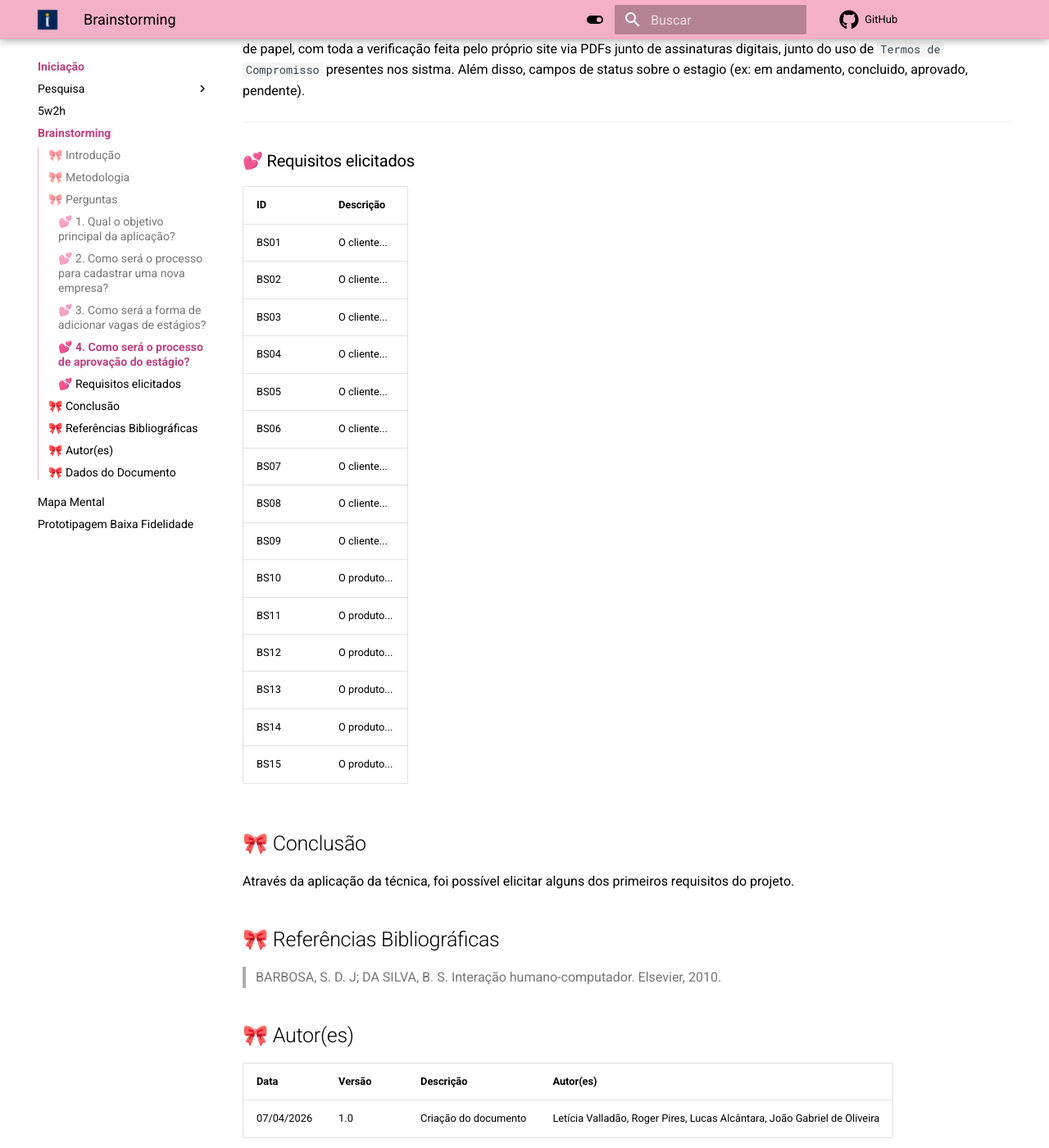
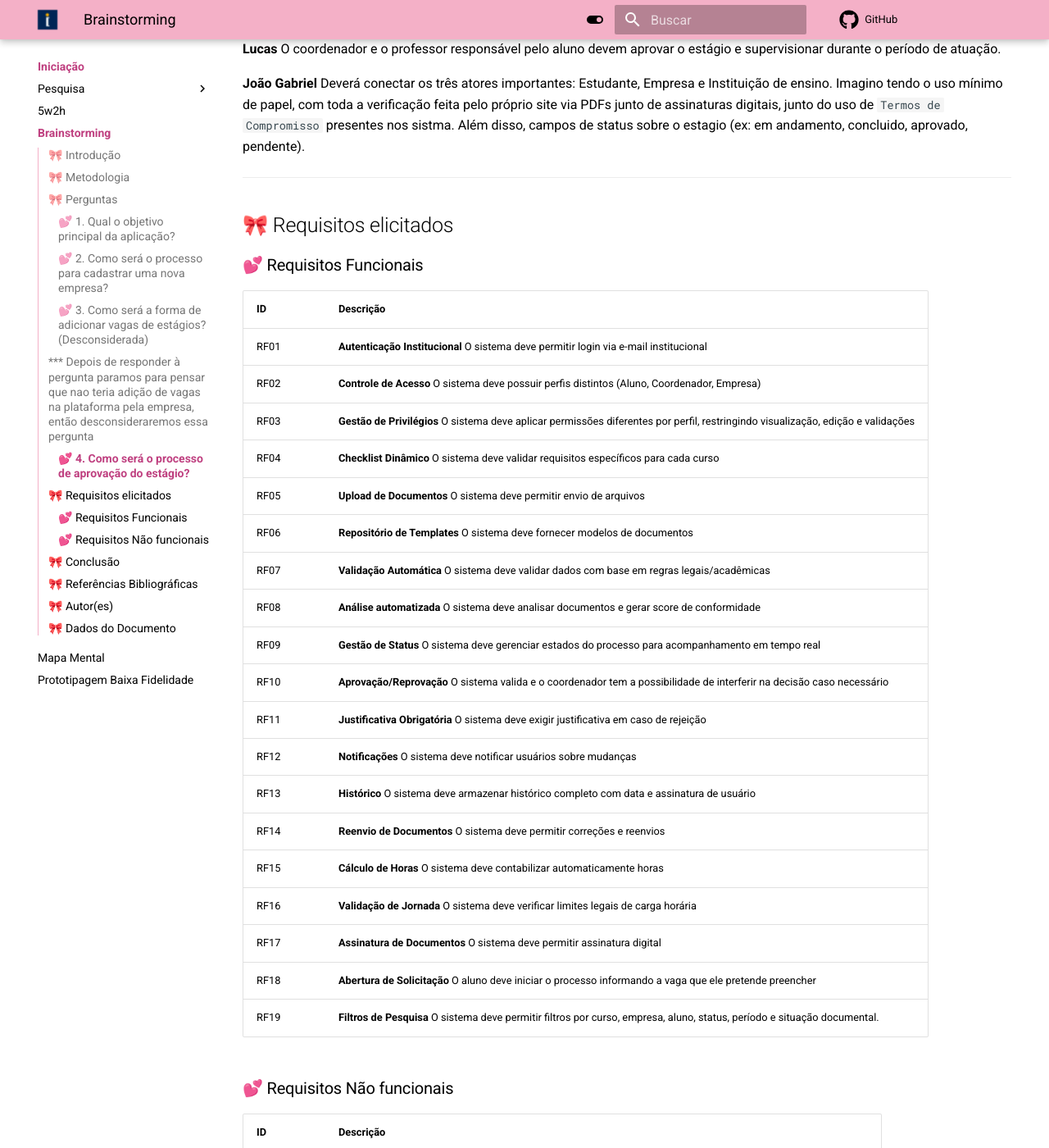
Before and after one commit to Projetos-de-Extensao/PBE_26.1_8002_I, an MkDocs documentation site: the page built from docs/Iniciacao/Brainstorm.md, in a window 1280 px wide and 1400 px high, scrolled down 1855 px. Shown: the whole window at 82% size. Built offline with MkDocs 1.6.1 and Material for MkDocs 9.7.7, drawn with Linux system fonts in a browser that asks for light colours; comment, search, counter and statistics services are not loaded; some of the changed text lies outside the part shown.

Commit message:
Adicionado os Requisitos ao documento de brainstorm

```diff
--- a/docs/Iniciacao/Brainstorm.md
+++ b/docs/Iniciacao/Brainstorm.md
@@ -46,7 +46,7 @@ A equipe se reuniu para debater ideias gerais sobre o projeto presencialmente, c
 
 ---
 
-### 💕 3. Como será a forma de adicionar vagas de estágios?
+### 💕 3. Como será a forma de adicionar vagas de estágios?(Desconsiderada)
 
 <p align = "justify">
 <b>Letícia</b> - A empresa deve fornecer todas as informações requeridas pelo sistema com base nas necessidades de cada curso.
@@ -61,12 +61,13 @@ A equipe se reuniu para debater ideias gerais sobre o projeto presencialmente, c
 <b>Vinicius</b> - Se tiver algum processo seletivo deverá informar como será o processo, a empresa deve informar características da vaga como carga horária, modalidade de trabalho, se é ou não presencial, localização(no caso de ser presencial), valor do salário e informações que seriam úteis para quem vai aplicar para a vaga.
 </p>
 
+ *** Depois de responder à pergunta paramos para pensar que nao teria adição de vagas na plataforma pela empresa, então desconsideraremos essa pergunta
 ---
 
 ### 💕 4. Como será o processo de aprovação do estágio?
 
 <p align = "justify">
-<b>Letícia</b> - O sistema deve validar os documentos requeridos, seguido da a´rovação do coordenador e do professor responsável.
+<b>Letícia</b> - O sistema deve validar os documentos requeridos, seguido da aprovação do coordenador e do professor responsável.
 </p>
 
 <b>Lucas</b> O coordenador e o professor responsável pelo aluno devem aprovar o estágio e supervisionar durante o período de atuação.
@@ -76,26 +77,46 @@ A equipe se reuniu para debater ideias gerais sobre o projeto presencialmente, c
 
 ---
 
+## 🎀 Requisitos elicitados
 
-### 💕 Requisitos elicitados
+### 💕 Requisitos Funcionais
 
 |ID|Descrição|
 |----|-------------|
-|BS01| O cliente...|
-|BS02| O cliente...|
-|BS03| O cliente...|
-|BS04| O cliente...|
-|BS05| O cliente...|
-|BS06| O cliente...|
-|BS07| O cliente...|
-|BS08| O cliente...|
-|BS09| O cliente...|
-|BS10| O produto...|
-|BS11| O produto...|
-|BS12| O produto...|
-|BS13| O produto...|
-|BS14| O produto...|
-|BS15| O produto...|
+|RF01| **Autenticação Institucional**	O sistema deve permitir login via e-mail institucional|
+|RF02| **Controle de Acesso**	O sistema deve possuir perfis distintos (Aluno, Coordenador, Empresa)|
+|RF03| **Gestão de Privilégios** O sistema deve aplicar permissões diferentes por perfil, restringindo visualização, edição e validações |
+|RF04| **Checklist Dinâmico**	O sistema deve validar requisitos específicos para cada curso |
+|RF05| **Upload de Documentos**	O sistema deve permitir envio de arquivos|
+|RF06| **Repositório de Templates**	O sistema deve fornecer modelos de documentos |
+|RF07| **Validação Automática**	O sistema deve validar dados com base em regras legais/acadêmicas|
+|RF08| **Análise automatizada**	O sistema deve analisar documentos e gerar score de conformidade|
+|RF09| **Gestão de Status**	O sistema deve gerenciar estados do processo para acompanhamento em tempo real |
+|RF10| **Aprovação/Reprovação**	O sistema valida e o coordenador tem a possibilidade de interferir na decisão caso necessário |
+|RF11| **Justificativa Obrigatória**	O sistema deve exigir justificativa em caso de rejeição|
+|RF12| **Notificações**	O sistema deve notificar usuários sobre mudanças|
+|RF13| **Histórico**	O sistema deve armazenar histórico completo com data e assinatura de usuário |
+|RF14| **Reenvio de Documentos**	O sistema deve permitir correções e reenvios |
+|RF15| **Cálculo de Horas**	O sistema deve contabilizar automaticamente horas |
+|RF16| **Validação de Jornada**	O sistema deve verificar limites legais de carga horária|
+|RF17| **Assinatura de Documentos**	O sistema deve permitir assinatura digital|
+|RF18| **Abertura de Solicitação**	O aluno deve iniciar o processo informando a vaga que ele pretende preencher |
+|RF19| **Filtros de Pesquisa** O sistema deve permitir filtros por curso, empresa, aluno, status, período e situação documental. |
+
+### 💕 Requisitos Não funcionais
+
+|ID|Descrição|
+|----|-------------|
+|RNF01| **Segurança	Autenticação**	O sistema deve exigir autenticação segura para acesso às áreas protegidas.|
+|RNF02| **Segurança	Proteção de Dados**	Os dados devem ser armazenados de forma segura|
+|RNF03| **Desempenho	Escalabilidade**	O sistema deve suportar múltiplos usuários simultâneos |
+|RNF04| **Usabilidade	Interface**	A interface e fluxo devem ser intuitivos e de fácil uso |
+|RNF05| **Legal	Conformidade**	O sistema deve seguir a Lei 11.788/08|
+|RNF06| **Disponibilidade	Sistema**	O sistema deve ter alta disponibilidade |
+|RNF07| **Manutenibilidade	Código**	O sistema deve ser modular e de fácil manutenção|
+|RNF08| **Extensibilidade	Arquitetura**	O sistema deve permitir futuras integrações|
+|RNF09| **Controle de Acesso** O sistema deve permitir acesso à documentos e dados pessoais apenas a perfis autorizados. |
+|RNF10| **Controle de Fluxo** O fluxo deve ser guiado por etapas, reduzindo erros de preenchimento.|
 
 ## 🎀 Conclusão
 <p align = "justify">
@@ -104,13 +125,14 @@ Através da aplicação da técnica, foi possível elicitar alguns dos primeiros
 
 ## 🎀 Referências Bibliográficas
 
-> BARBOSA, S. D. J; DA SILVA, B. S. Interação humano-computador. Elsevier, 2010.
-
+> BARBOSA, S. D. J; DA SILVA, B. S. Interação humano-computador. Elsevier, 2010.<br/>
+> [Brainstorm da Letícia Completo](https://docs.google.com/document/d/1eNMFFYWj68dkVEnu3udgYlSfP6tqbN3NqCS5GpkvDrg/edit?usp=sharing)
 
 ## 🎀 Autor(es)
 | Data | Versão | Descrição | Autor(es) |
 | -- | -- | -- | -- |
 | 07/04/2026 | 1.0 | Criação do documento | Letícia Valladão, Roger Pires, Lucas Alcântara, João Gabriel de Oliveira |
+| 11/04/2026 | 2.0 | Adicionado os requisitos | Letícia Valladão |
 
 ## 🎀 Dados do Documento
 > id: Brainstorm-Estagios <br/> title: Brainstorm do Site para Gerenciamento de Estágios para a IBMEC
```
